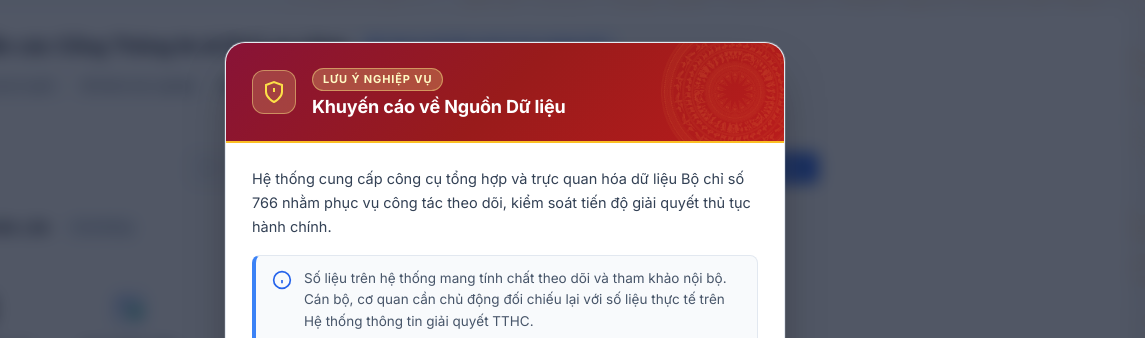
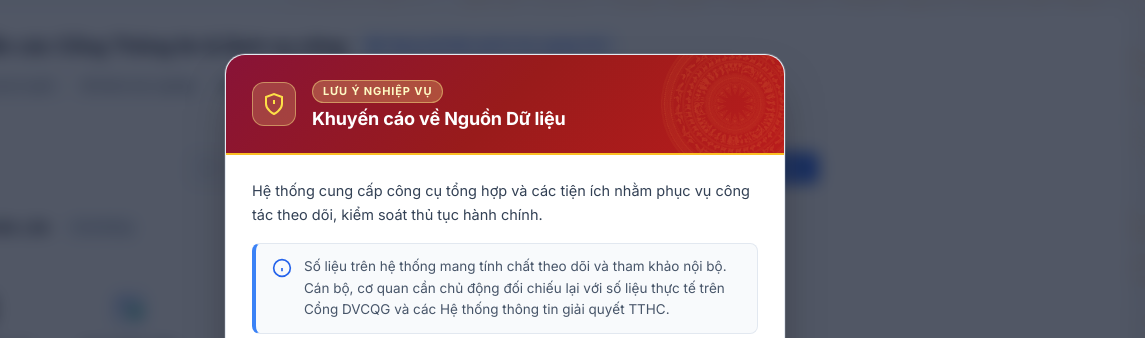
Before and after one commit to hauphanquoc/766-Analyze, a website: page public/index.html in a window 1280 px wide. Shown: the part 124-462 px from the top of the page, 135-1280 px from the left. Drawn offline with nearby package versions, Linux system fonts and the light colour scheme; no server answers.

Commit message:
docs: refine welcome notice text for administrative scope and source systems

```diff
--- a/public/index.html
+++ b/public/index.html
@@ -2649,7 +2649,7 @@
         <div class="welcome-body">
           <div class="welcome-callout">
             <p class="welcome-para">
-              Hệ thống cung cấp công cụ tổng hợp và trực quan hóa dữ liệu Bộ chỉ số 766 nhằm phục vụ công tác theo dõi, kiểm soát tiến độ giải quyết thủ tục hành chính.
+              Hệ thống cung cấp công cụ tổng hợp và các tiện ích nhằm phục vụ công tác theo dõi, kiểm soát thủ tục hành chính.
             </p>
             <div class="welcome-notice-box">
               <div class="welcome-notice-icon">
@@ -2660,7 +2660,7 @@
                 </svg>
               </div>
               <p class="welcome-notice-text">
-                Số liệu trên hệ thống mang tính chất theo dõi và tham khảo nội bộ. Cán bộ, cơ quan cần chủ động đối chiếu lại với số liệu thực tế trên Hệ thống thông tin giải quyết TTHC.
+                Số liệu trên hệ thống mang tính chất theo dõi và tham khảo nội bộ. Cán bộ, cơ quan cần chủ động đối chiếu lại với số liệu thực tế trên Cổng DVCQG và các Hệ thống thông tin giải quyết TTHC.
               </p>
             </div>
 
```
